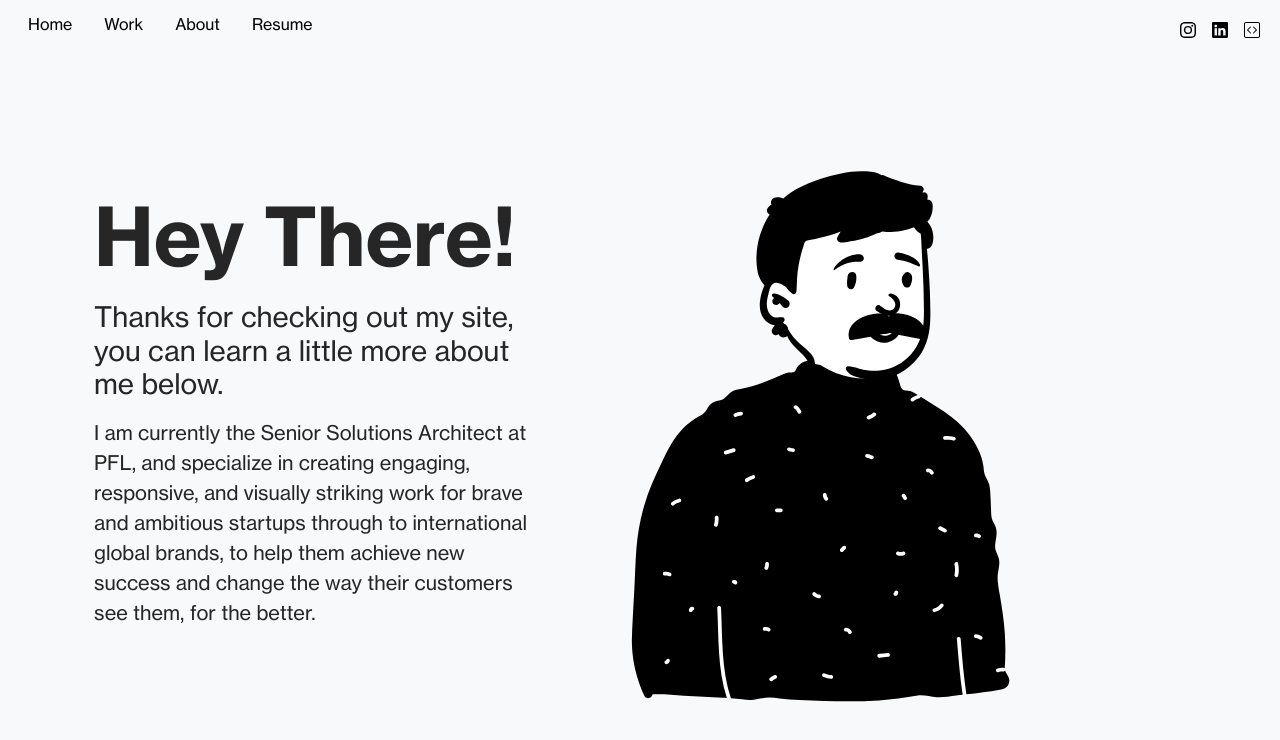
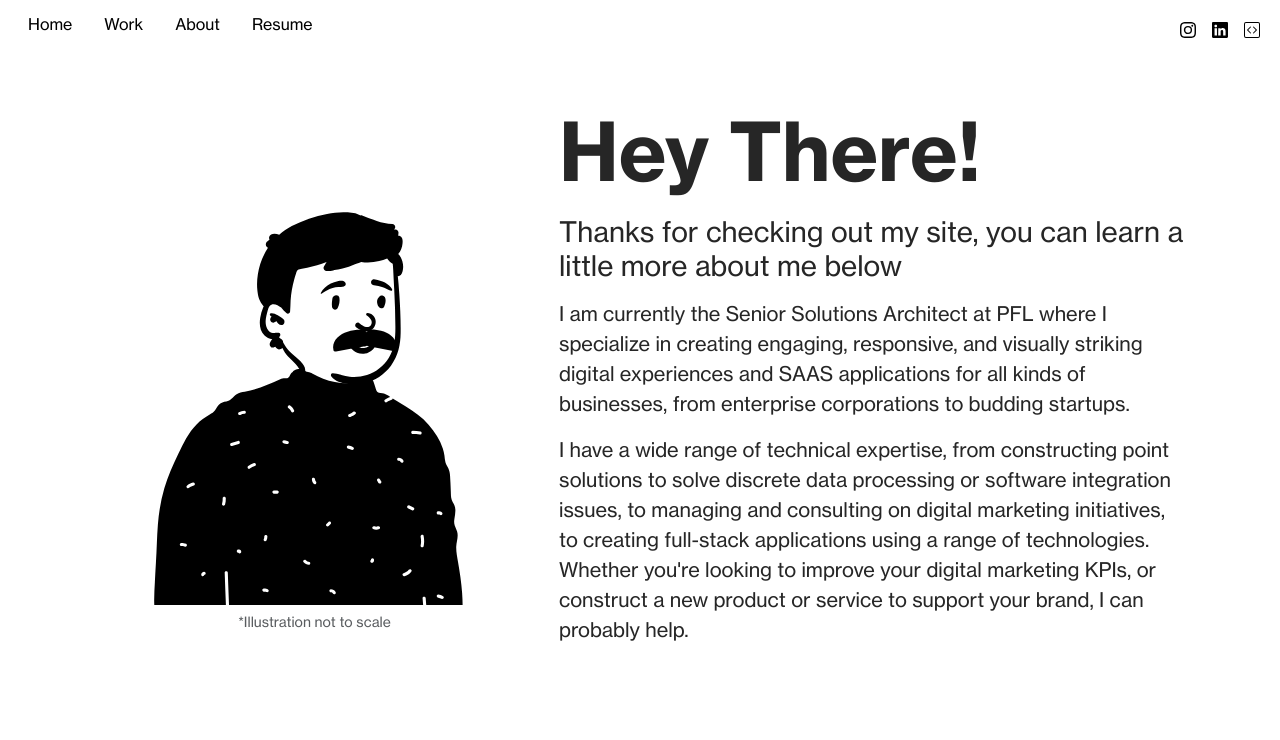
Before and after one commit to adamglasser/arglasser, a React (Create React App) app: page /About in a window 1280 px wide. Shown: the top 740 px of the page. Built offline with nearby package versions, Linux system fonts and the light colour scheme.

Commit message:
Rewrite copy on about page, change some SVG sizing

```diff
--- a/src/routes/about/about.js
+++ b/src/routes/about/about.js
@@ -2,19 +2,25 @@ import Header from '../../components/header/header';
 import AdamPeep from './assets/AG-Open-Peep.svg'
 
 const About = () => (
-    <div className="bg-light h-100 d-flex flex-column" style={{minHeight: '100vh'}}>
+    <div className="bg-white h-100 d-flex flex-column" style={{ minHeight: '100vh' }}>
         <Header textClassName={'dark-nav-link'} />
-        <div className='container d-flex flex-column'>
+        <div className='container d-flex flex-column py-lg-5'>
             <div className='row w-100 mx-auto'>
-                <div className='col-5 d-flex flex-column'>
+                <div className='col-auto col-lg-5 d-flex flex-column'>
                     <div className='my-auto'>
-                    <h1 className='display-1 text-slate fw-bolder'>Hey There!</h1>
-                    <h3 className='text-slate my-3'>Thanks for checking out my site, you can learn a little more about me below.</h3>
-                    <p className='lead text-slate'>I am currently the Senior Solutions Architect at PFL, and specialize in creating engaging, responsive, and visually striking work for brave and ambitious startups through to international global brands, to help them achieve new success and change the way their customers see them, for the better.</p>
+                        <img src={AdamPeep} className="img-fluid" alt="Adam Glasser" />
+                        <p className='text-muted text-center mt-1'><small>*Illustration not to scale</small></p>
                     </div>
                 </div>
-                <div className='col-6' style={{overflow: 'hidden'}}>
-                    <img src={AdamPeep} className="img-fluid" alt="Adam Glasser" />
+                <div className='col-auto col-lg-7 d-flex flex-column'>
+                    <div className='my-auto'>
+                        <h1 className='display-1 text-slate fw-bolder'>Hey There!</h1>
+                        <h3 className='text-slate my-3'>Thanks for checking out my site, you can learn a little more about me below
+                        </h3>
+                        <p className='text-slate lead'>I am currently the Senior Solutions Architect at PFL where I specialize in creating engaging, responsive, and visually striking digital experiences and SAAS applications for all kinds of businesses, from enterprise corporations to budding startups.</p>
+                        <p className='text-slate lead'>I have a wide range of technical expertise, from constructing point solutions to solve discrete data processing or software integration issues, to managing and consulting on digital marketing initiatives, to creating full-stack applications using a range of technologies.  Whether you're looking to improve your digital marketing KPIs, or construct a new product or service to support your brand, I can probably help.
+                        </p>
+                    </div>
                 </div>
             </div>
         </div>
```
Also changed, not shown: src/routes/about/assets/AG-Open-Peep.svg.
